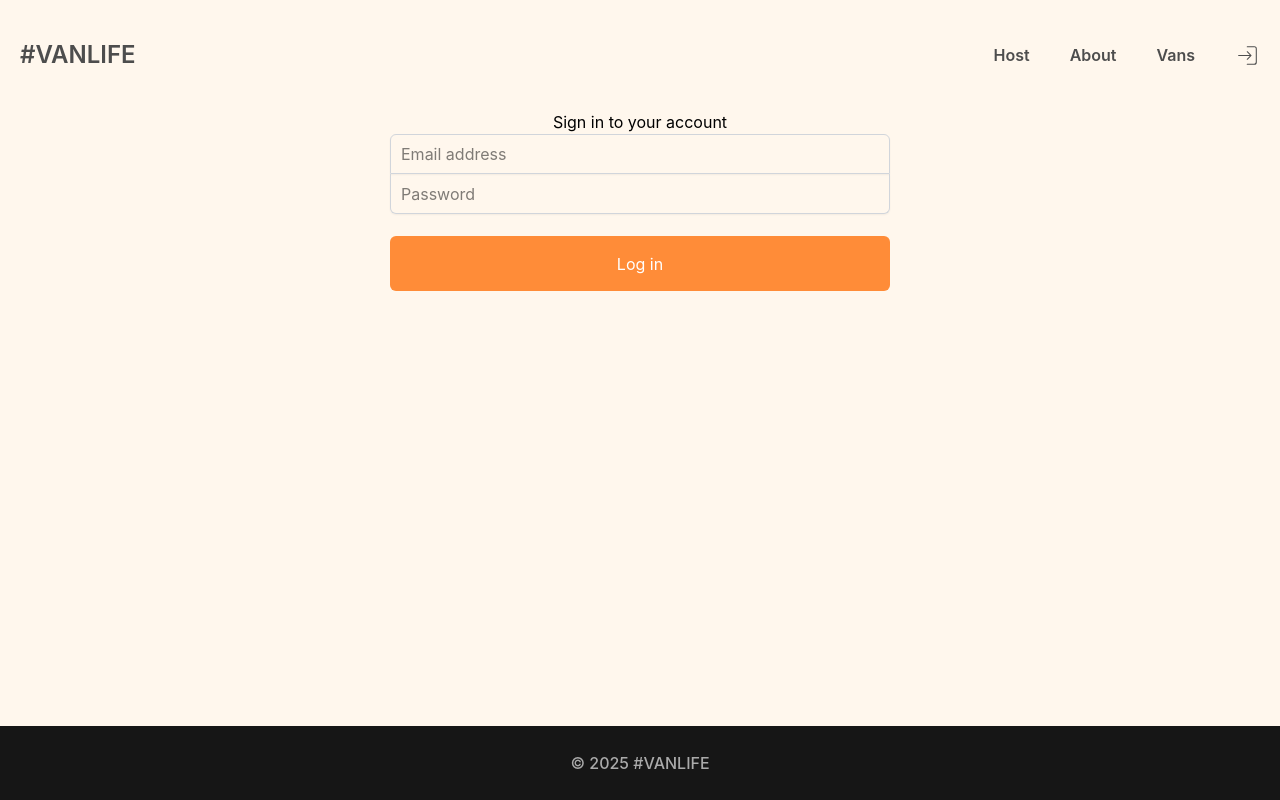
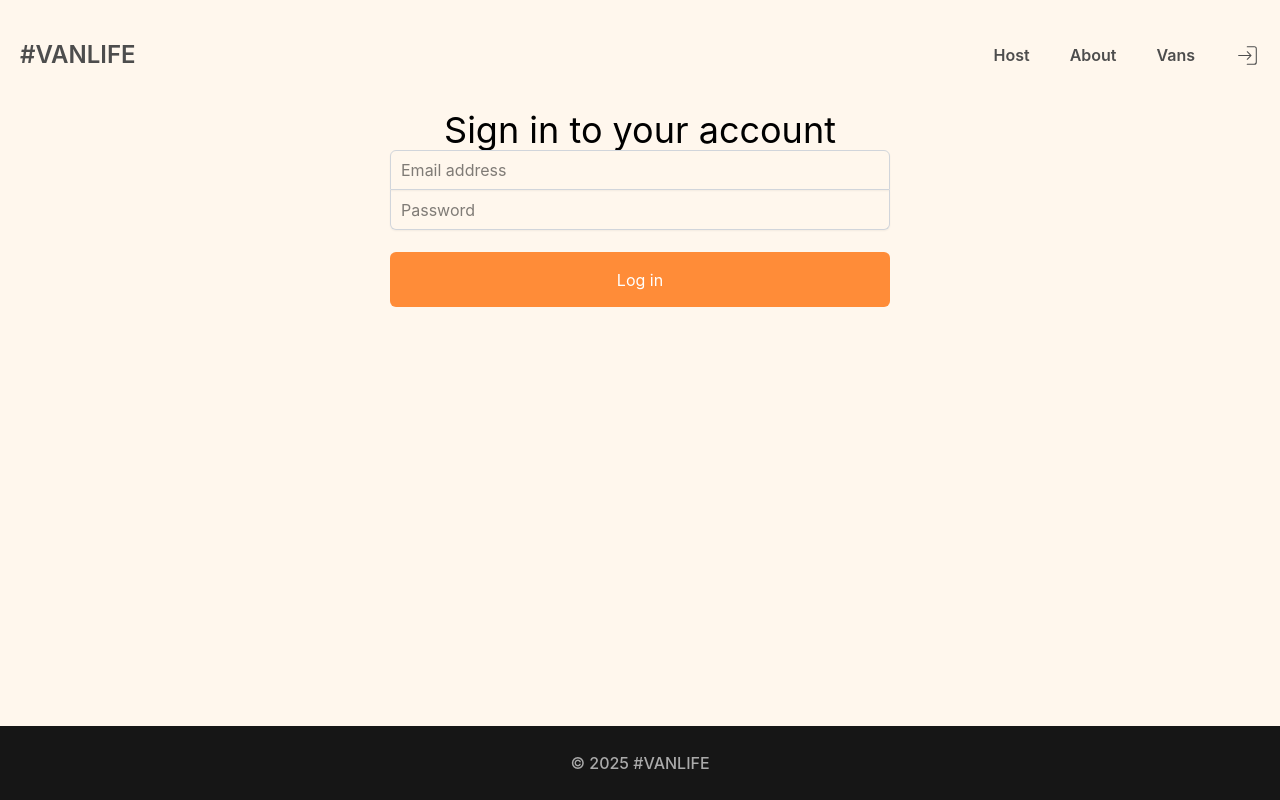
Before and after one commit to hoxha-malvin/rent-a-van, a React (Vite) app: page /login in a window 1280 px wide. Built offline with nearby package versions, Linux system fonts and the light colour scheme; what miragejs would draw is missing.

Commit message:
Adding Css with tailwind in Login Page

```diff
--- a/src/pages/Vans/Login.jsx
+++ b/src/pages/Vans/Login.jsx
@@ -18,7 +18,7 @@ const Login = () => {
 
     return (
         <div className="login-container">
-            <h1>Sign in to your account</h1>
+            <h1 className="text-4xl">Sign in to your account</h1>
             <form onSubmit={handleSubmit} className="login-form">
                 <input
                     name="email"
```
